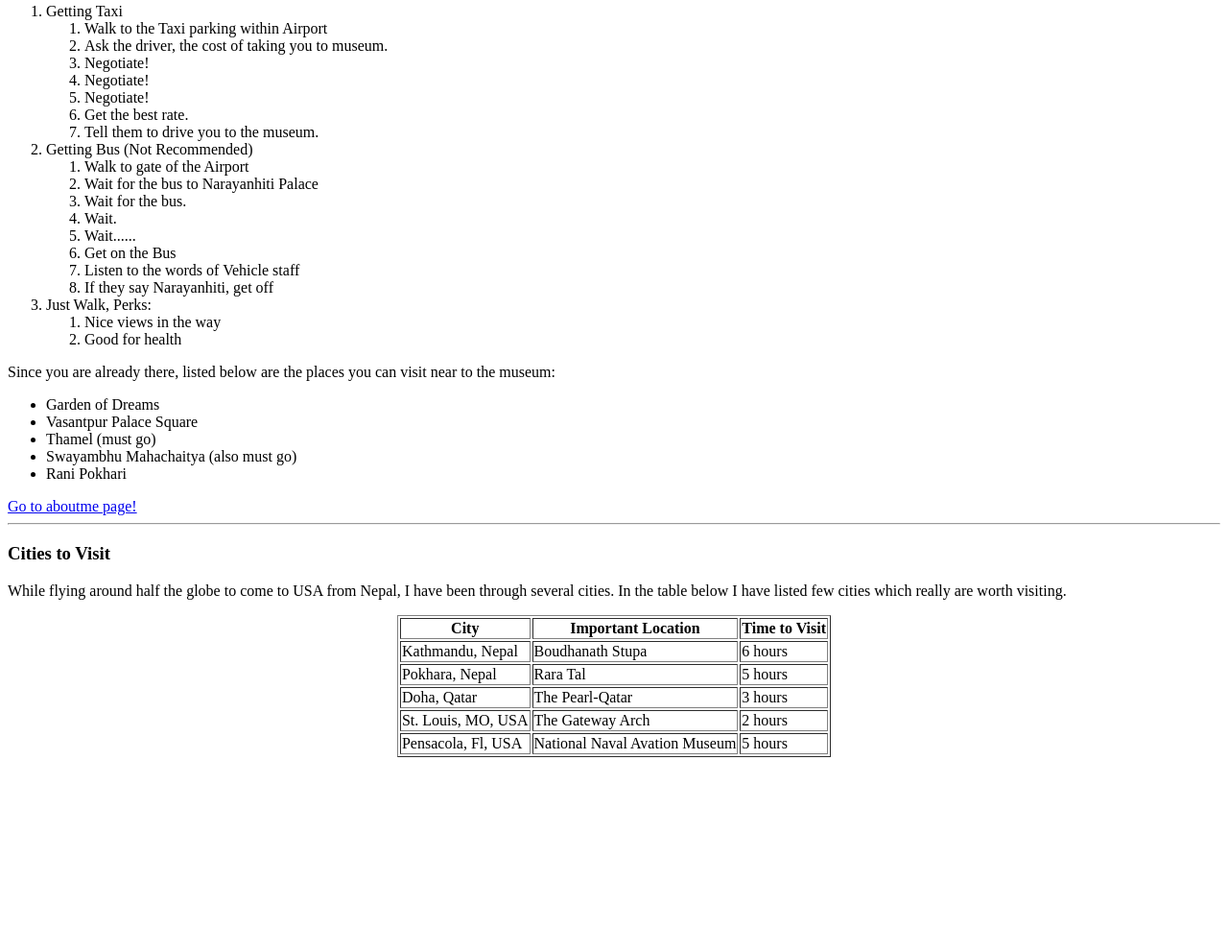
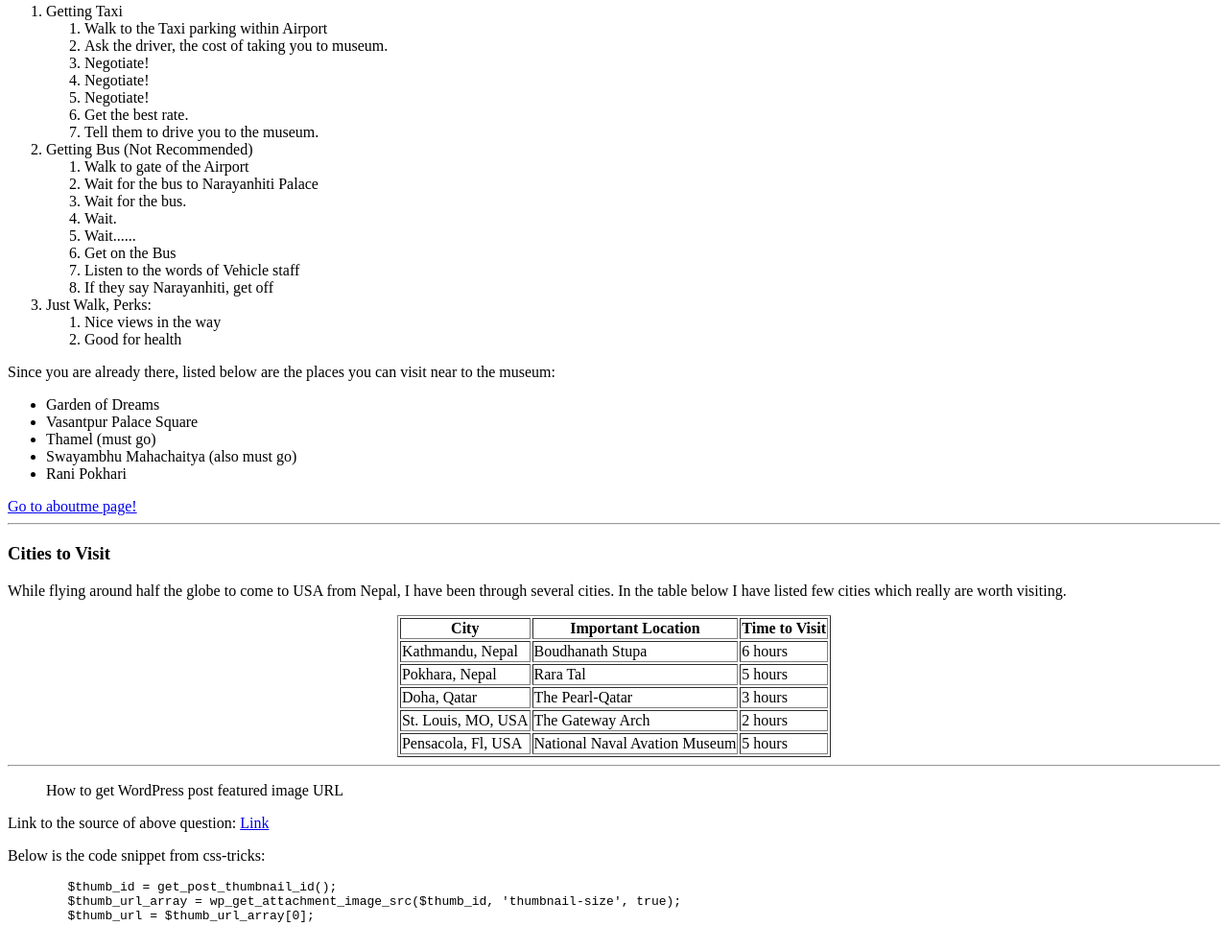
Before and after one commit to 44-563-Web-Apps-F22/44563-webapps-assignment-3-adhikariReason, a plain HTML site: page index.html in a window 1280 px wide. Shown: the part 271-1261 px from the top of the page at 96% size. Before the commit the page ends 1068 px from the top, so only its background shows below. Drawn offline with Linux system fonts and the light colour scheme.

Commit message:
added question and code snippet

```diff
--- a/index.html
+++ b/index.html
@@ -65,6 +65,7 @@
                 <li>Rani Pokhari</li>
             </ul>
         <a href="aboutme.html">Go to aboutme page!</a>
+        <br>
 
         <hr>
         <h3>Cities to Visit</h3>
@@ -105,5 +106,21 @@
                 <td>5 hours</td>
             </tr>
         </table>
+
+        <hr>
+        <blockquote cite="https://stackoverflow.com/questions/11261883/
+        how-to-get-wordpress-post-featured-image-url">
+            How to get WordPress post featured image URL
+        </blockquote>
+        <p>Link to the source of above question: <a href="https://stackoverflow.com/questions/11261883/
+            how-to-get-wordpress-post-featured-image-url">Link</a></p>
+
+        <p>Below is the code snippet from css-tricks:</p>
+        <pre>
+        $thumb_id = get_post_thumbnail_id();
+        $thumb_url_array = wp_get_attachment_image_src($thumb_id, 'thumbnail-size', true);
+        $thumb_url = $thumb_url_array[0];
+        </pre>
+
     </body>
 </html>
```
